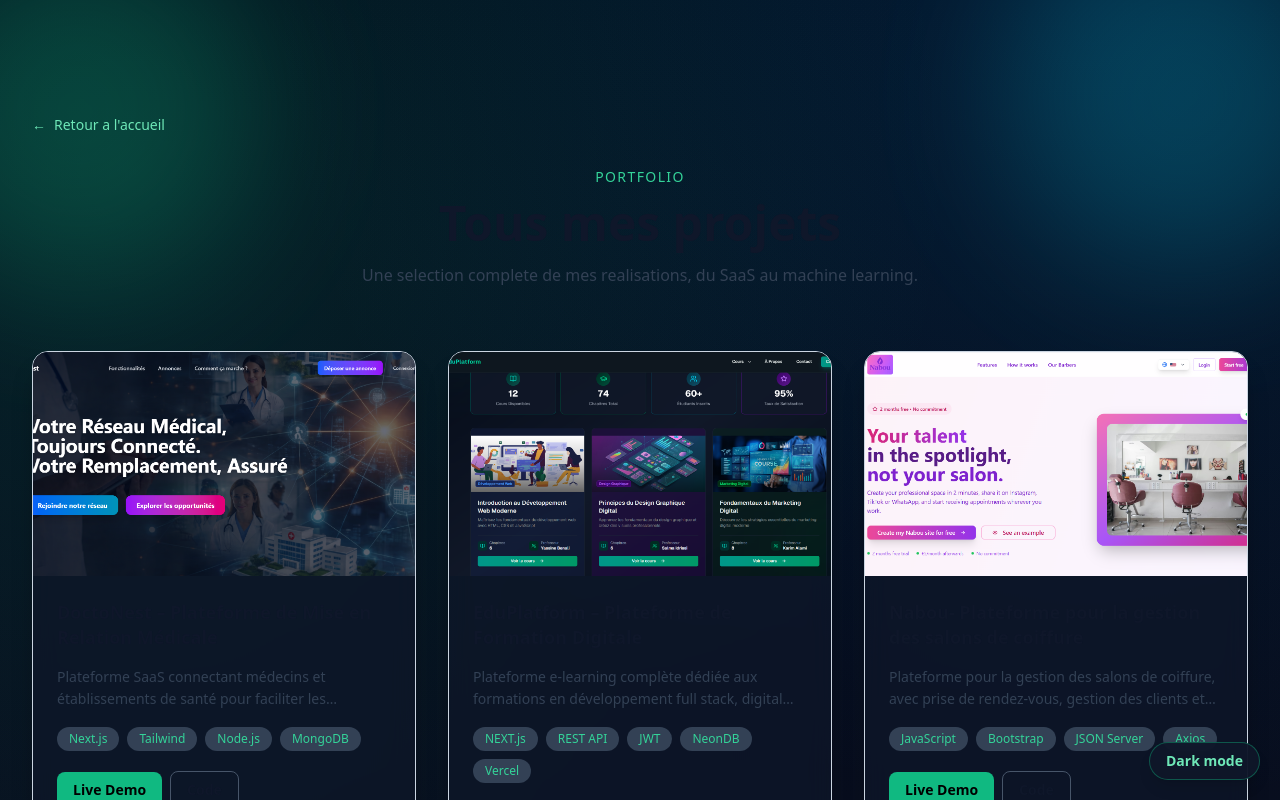
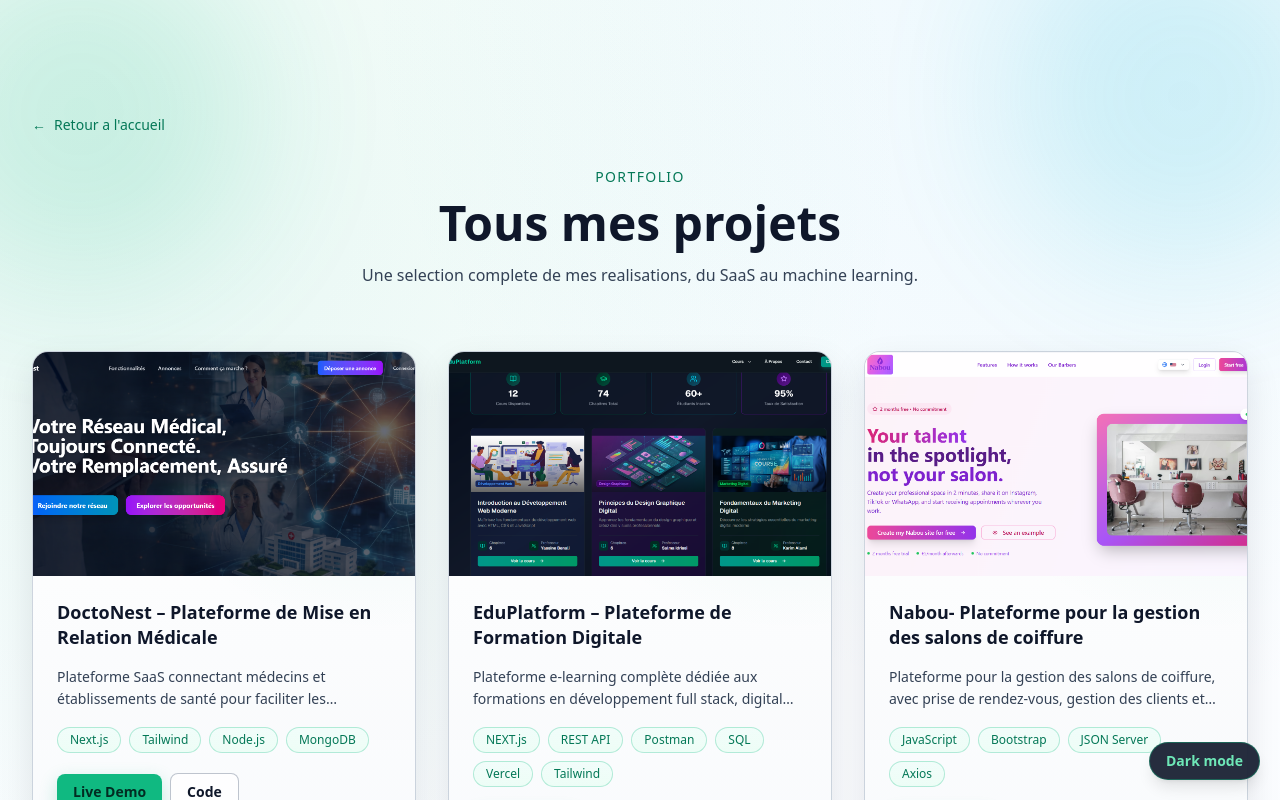
Before and after one commit to Ouss77/ProtfolioPro, a Vue app: page /projects in a window 1280 px wide. Shown: the top 800 px of the page. Built offline with nearby package versions, Linux system fonts and the light colour scheme.

Commit message:
fix CV download

```diff
--- a/index.html
+++ b/index.html
@@ -2,9 +2,9 @@
 <html lang="en">
   <head>
     <meta charset="UTF-8" />
-    <link rel="icon" type="image/svg+xml" href="/vite.svg" />
+    <link rel="icon" type="image/svg+xml" href="/logo.png" />
     <meta name="viewport" content="width=device-width, initial-scale=1.0" />
-    <title>portfolio</title>
+    <title>Oussama</title>
   </head>
   <body>
     <div id="app"></div>
--- a/src/components/ProjectCard.vue
+++ b/src/components/ProjectCard.vue
@@ -1,5 +1,6 @@
 <script setup>
 import { computed } from 'vue'
+import { useRouter } from 'vue-router'
 
 const props = defineProps({
   id: Number,
@@ -23,14 +24,26 @@ const props = defineProps({
 })
 
 const hasCodeLink = computed(() => Boolean(props.githubUrl && props.githubUrl.trim()))
+const router = useRouter()
+
+function goToProjectDetails() {
+  if (props.id !== undefined && props.id !== null) {
+    router.push(`/project/${props.id}`)
+  }
+}
 </script>
 
 <template>
-  <div
+  <article
+    role="link"
+    tabindex="0"
+    @click="goToProjectDetails"
+    @keydown.enter.prevent="goToProjectDetails"
+    @keydown.space.prevent="goToProjectDetails"
     :style="{ transitionDelay: visible ? index * 150 + 'ms' : '0ms' }"
     :class="visible
-      ? 'group relative bg-slate-900/70 backdrop-blur-md border border-white/10 rounded-2xl overflow-hidden shadow-xl shadow-black/30 hover:shadow-emerald-500/25 hover:-translate-y-1 hover:scale-[1.015] transition-all duration-500 opacity-100 translate-y-0'
-      : 'group relative bg-slate-900/70 border border-white/10 rounded-2xl overflow-hidden shadow-xl shadow-black/30 opacity-0 translate-y-10'"
+      ? 'project-card group relative bg-slate-900/70 backdrop-blur-md border border-white/10 rounded-2xl overflow-hidden shadow-xl shadow-black/30 hover:shadow-emerald-500/25 hover:-translate-y-1 hover:scale-[1.015] transition-all duration-500 opacity-100 translate-y-0 cursor-pointer focus-visible:outline-none focus-visible:ring-2 focus-visible:ring-emerald-400 focus-visible:ring-offset-2 focus-visible:ring-offset-slate-900'
+      : 'project-card group relative bg-slate-900/70 border border-white/10 rounded-2xl overflow-hidden shadow-xl shadow-black/30 opacity-0 translate-y-10 cursor-pointer'"
   >
 
     <div class="relative overflow-hidden">
@@ -43,11 +56,11 @@ const hasCodeLink = computed(() => Boolean(props.githubUrl && props.githubUrl.tr
 
     <div class="p-6 space-y-4">
 
-      <h3 class="font-semibold text-lg text-white leading-snug">
+      <h3 class="project-card-title font-semibold text-lg text-white leading-snug">
         {{ title }}
       </h3>
 
-      <p class="text-gray-300 text-sm leading-relaxed overflow-hidden [display:-webkit-box] [-webkit-line-clamp:2] [-webkit-box-orient:vertical] min-h-[2.75rem]">
+      <p class="project-card-description text-gray-300 text-sm leading-relaxed overflow-hidden [display:-webkit-box] [-webkit-line-clamp:2] [-webkit-box-orient:vertical] min-h-[2.75rem]">
         {{ description }}
       </p>
 
@@ -55,7 +68,7 @@ const hasCodeLink = computed(() => Boolean(props.githubUrl && props.githubUrl.tr
         <span
           v-for="techItem in tech"
           :key="techItem"
-          class="px-3 py-1 text-xs bg-slate-700 text-emerald-400 rounded-full"
+          class="project-tech-pill px-3 py-1 text-xs bg-slate-700 text-emerald-400 rounded-full"
         >
           {{ techItem }}
         </span>
@@ -67,7 +80,8 @@ const hasCodeLink = computed(() => Boolean(props.githubUrl && props.githubUrl.tr
           :href="liveUrl"
           target="_blank"
           rel="noopener noreferrer"
-          class="inline-flex items-center justify-center px-4 py-2 text-sm font-semibold rounded-lg bg-emerald-500 text-black hover:bg-emerald-400 transition-colors duration-300"
+          @click.stop
+          class="project-btn-live inline-flex items-center justify-center px-4 py-2 text-sm font-semibold rounded-lg bg-emerald-500 text-black hover:bg-emerald-400 transition-colors duration-300"
         >
           Live Demo
         </a>
@@ -77,14 +91,15 @@ const hasCodeLink = computed(() => Boolean(props.githubUrl && props.githubUrl.tr
           :href="githubUrl"
           target="_blank"
           rel="noopener noreferrer"
-          class="inline-flex items-center justify-center px-4 py-2 text-sm font-semibold rounded-lg border border-slate-600 text-slate-100 hover:border-emerald-400 hover:text-emerald-300 transition-all duration-300"
+          @click.stop
+          class="project-btn-code inline-flex items-center justify-center px-4 py-2 text-sm font-semibold rounded-lg border border-slate-600 text-slate-100 hover:border-emerald-400 hover:text-emerald-300 transition-all duration-300"
         >
           Code
         </a>
 
         <span
           v-else
-          class="inline-flex items-center justify-center px-4 py-2 text-sm font-semibold rounded-lg border border-slate-700 text-slate-500 cursor-not-allowed"
+          class="project-btn-disabled inline-flex items-center justify-center px-4 py-2 text-sm font-semibold rounded-lg border border-slate-700 text-slate-500 cursor-not-allowed"
         >
           Code
         </span>
@@ -92,5 +107,5 @@ const hasCodeLink = computed(() => Boolean(props.githubUrl && props.githubUrl.tr
 
     </div>
 
-  </div>
+  </article>
 </template>
--- a/src/data/projects.js
+++ b/src/data/projects.js
@@ -13,11 +13,11 @@ export const projects = [
   id: 2,
   title: "EduPlatform – Plateforme de Formation Digitale",
   description:
-    "Plateforme e-learning complète dédiée aux formations en développement full stack, digital marketing et design. Elle propose des cours en ligne et en présentiel avec supports PDF, vidéos, quiz et examens, ainsi qu’un système de gestion des étudiants, des présences, des classes et des professeurs par les administrateurs.",
+    "Plateforme e-learning complète dédiée aux formations en développement full stack, digital marketing et design. Elle propose des cours en ligne et en présentiel avec supports PDF, vidéos, quiz et examens, ainsi qu’un système de gestion des étudiants, des présences, des classes et des professeurs par les administrateurs.-Ce projet a été réalisé avec deux autres développeurs freelances dans un cadre collaboratif. J’y occupais le rôle de chef de projet et de testeur, en assurant le suivi via des réunions régulières et une organisation en sprints. J’étais également responsable de l’hébergement et de la mise en place des pipelines CI/CD-.",
   image: "/edu.png",
   liveUrl: "https://eduplatform-er.vercel.app/",
-  githubUrl: "",
-  tech: ["NEXT.js", "REST API", "JWT", "NeonDB", "Vercel"]
+  githubUrl: "https://eduplatform-er.vercel.app/",
+  tech: ["NEXT.js", "REST API", "Postman", "SQL", "Vercel", "Tailwind"]
 },
 
   {
--- a/src/style.css
+++ b/src/style.css
@@ -287,6 +287,150 @@ html.light-mode .skill-logo img {
   filter: saturate(1.04) contrast(1.02);
 }
 
+html.light-mode .projects-section {
+  background:
+    radial-gradient(circle at 12% 10%, rgba(16, 185, 129, 0.1), transparent 34%),
+    radial-gradient(circle at 88% 4%, rgba(14, 165, 233, 0.08), transparent 30%),
+    linear-gradient(180deg, #ffffff, #f8fbff 58%, #ffffff) !important;
+  color: #0f172a !important;
+}
+
+html.light-mode .projects-page {
+  background:
+    radial-gradient(circle at 10% 8%, rgba(16, 185, 129, 0.1), transparent 34%),
+    radial-gradient(circle at 85% 0%, rgba(14, 165, 233, 0.08), transparent 30%),
+    linear-gradient(180deg, #ffffff, #f8fbff 58%, #ffffff) !important;
+  color: #0f172a !important;
+}
+
+html.light-mode .projects-page .projects-glow {
+  opacity: 0.14;
+}
+
+html.light-mode .projects-page h1,
+html.light-mode .projects-page .text-white {
+  color: #0f172a !important;
+}
+
+html.light-mode .projects-page p,
+html.light-mode .projects-page .text-slate-300 {
+  color: #334155 !important;
+}
+
+html.light-mode .projects-page .text-emerald-300 {
+  color: #047857 !important;
+}
+
+html.light-mode .projects-page .text-emerald-400 {
+  color: #047857 !important;
+}
+
+html.light-mode .projects-title {
+  color: #0f172a !important;
+  letter-spacing: -0.02em;
+}
+
+html.light-mode .projects-kicker {
+  color: #047857 !important;
+}
+
+html.light-mode .project-card {
+  position: relative;
+  overflow: hidden;
+  isolation: isolate;
+  background: linear-gradient(180deg, rgba(255, 255, 255, 0.98), rgba(248, 250, 252, 0.97)) !important;
+  border-color: rgba(148, 163, 184, 0.45) !important;
+  box-shadow: 0 14px 32px rgba(15, 23, 42, 0.09) !important;
+}
+
+html.light-mode .projects-page .project-card {
+  background: linear-gradient(180deg, rgba(255, 255, 255, 0.99), rgba(248, 250, 252, 0.98)) !important;
+  border-color: rgba(148, 163, 184, 0.46) !important;
+  box-shadow: 0 14px 34px rgba(15, 23, 42, 0.1) !important;
+}
+
+html.light-mode .projects-page .project-card-title {
+  color: #0f172a !important;
+}
+
+html.light-mode .projects-page .project-card-description {
+  color: #334155 !important;
+}
+
+html.light-mode .projects-page .project-tech-pill {
+  background: linear-gradient(180deg, rgba(240, 253, 250, 0.95), rgba(236, 253, 245, 0.9)) !important;
+  color: #047857 !important;
+  border: 1px solid rgba(16, 185, 129, 0.28);
+}
+
+html.light-mode .project-card::before {
+  content: '';
+  position: absolute;
+  inset: 0;
+  z-index: -1;
+  border-radius: inherit;
+  background: radial-gradient(circle at 90% 0%, rgba(16, 185, 129, 0.14), transparent 45%);
+  opacity: 0.7;
+  transition: opacity 0.35s ease;
+}
+
+html.light-mode .project-card:hover {
+  border-color: rgba(16, 185, 129, 0.44) !important;
+  box-shadow: 0 18px 38px rgba(16, 185, 129, 0.14) !important;
+}
+
+html.light-mode .project-card:hover::before {
+  opacity: 1;
+}
+
+html.light-mode .project-card-title {
+  color: #0f172a !important;
+}
+
+html.light-mode .project-card-description {
+  color: #334155 !important;
+}
+
+html.light-mode .project-tech-pill {
+  background: linear-gradient(180deg, rgba(240, 253, 250, 0.95), rgba(236, 253, 245, 0.9)) !important;
+  color: #047857 !important;
+  border: 1px solid rgba(16, 185, 129, 0.28);
+}
+
+html.light-mode .project-btn-live {
+  color: #022c22 !important;
+  box-shadow: 0 6px 18px rgba(16, 185, 129, 0.24);
+}
+
+html.light-mode .project-btn-code {
+  border-color: rgba(100, 116, 139, 0.42) !important;
+  color: #0f172a !important;
+  background: rgba(255, 255, 255, 0.88);
+}
+
+html.light-mode .project-btn-code:hover {
+  border-color: rgba(16, 185, 129, 0.45) !important;
+  color: #047857 !important;
+}
+
+html.light-mode .project-btn-disabled {
+  border-color: rgba(148, 163, 184, 0.45) !important;
+  color: #94a3b8 !important;
+  background: rgba(248, 250, 252, 0.95);
+}
+
+html.light-mode .projects-cta {
+  background: linear-gradient(180deg, #0f172a, #1e293b) !important;
+  border-color: rgba(30, 41, 59, 0.75) !important;
+  color: #f8fafc !important;
+  box-shadow: 0 12px 22px rgba(15, 23, 42, 0.2);
+}
+
+html.light-mode .projects-cta:hover {
+  background: linear-gradient(180deg, #111827, #0f172a) !important;
+  border-color: rgba(16, 185, 129, 0.4) !important;
+}
+
 .fade-enter-active,
 .fade-leave-active {
   transition: opacity 0.4s ease;
--- a/src/views/Home.vue
+++ b/src/views/Home.vue
@@ -17,7 +17,7 @@ const currentYear = new Date().getFullYear()
     <Navbar />
     <Hero
       name="Oussama Sassour"
-      title="Full-Stack Developer · CTO Early-Stage · Coach Bootcamp"
+      title="Full-Stack Developer · SaaS Builder · Tech Coach"
       description="Je conçois des solutions web et SaaS performantes, en alliant architecture scalable, vision produit et expérience utilisateur.
 En parallèle, je forme et accompagne des développeurs en bootcamp vers l’excellence technique."
     />
```
Also changed, not shown: src/components/Navbar.vue (+51 -25 lines), src/components/Projects.vue (+4 -4 lines), public/logo.png (added), 1 other file (tests, documents, lock files or other folders).
